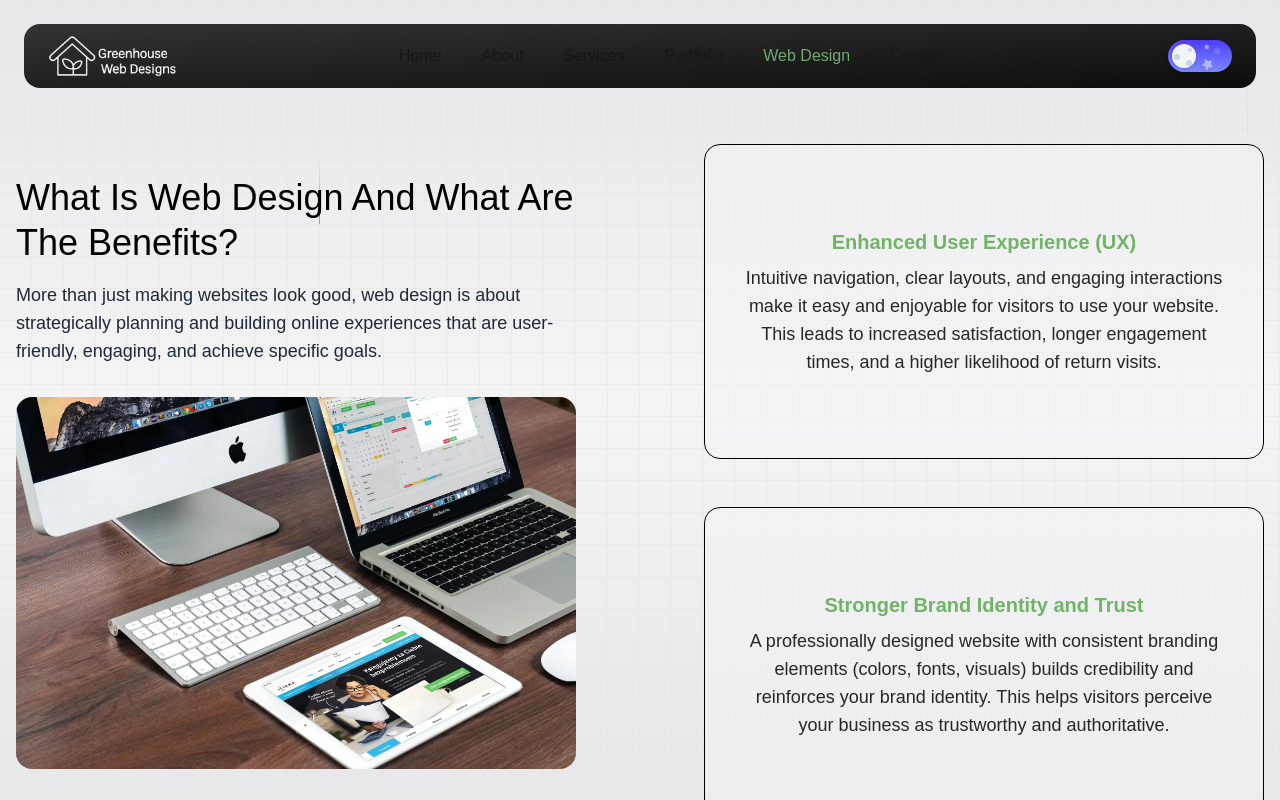
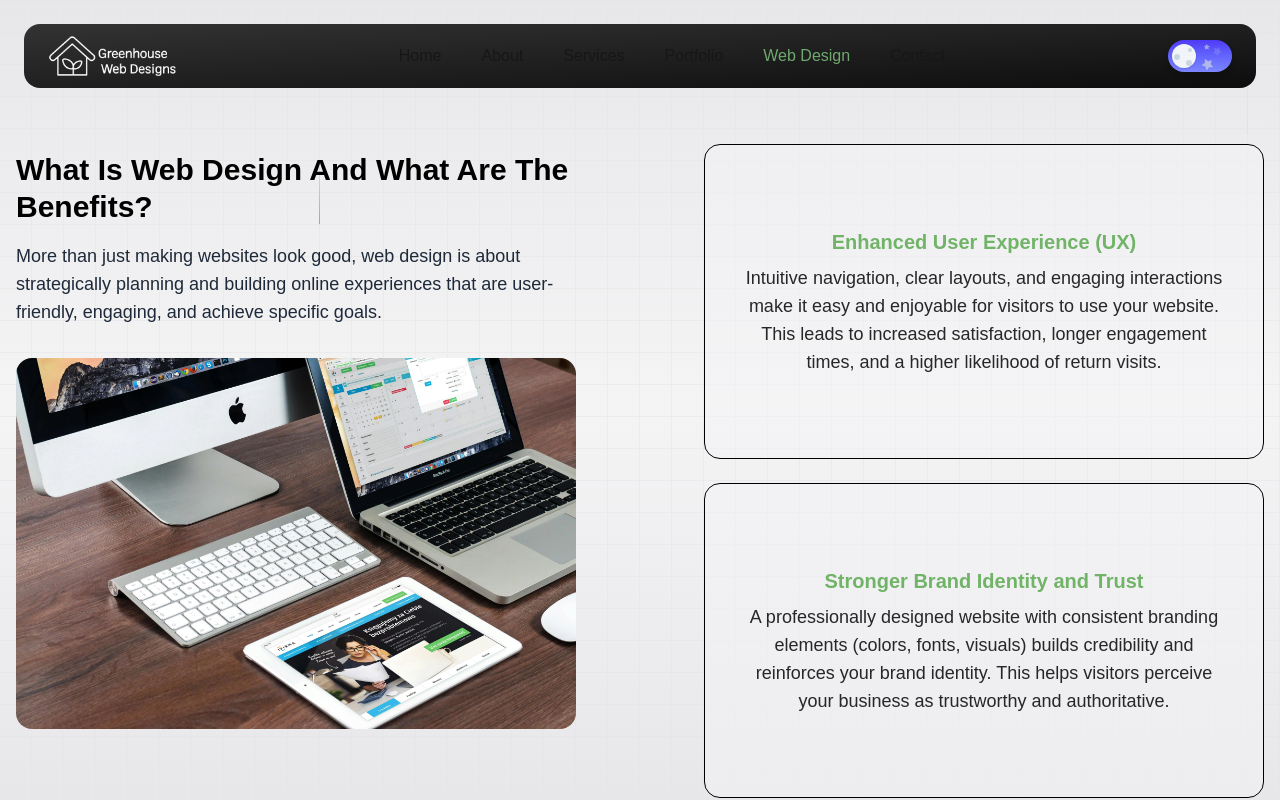
Before and after one commit to jacobadam/greenhousewebdesigns, a Next.js app: page /webdesign in a window 1280 px wide. Shown: the top 800 px of the page. Built offline with nearby package versions, Linux system fonts and the light colour scheme.

Commit message:
update position and style

```diff
--- a/src/app/webdesign/page.jsx
+++ b/src/app/webdesign/page.jsx
@@ -36,14 +36,8 @@ export default function WebDesign() {
     <>
       <div className="relative bg-transparent">
         <div className="relative mx-auto grid h-full w-full max-w-7xl grid-cols-1 gap-12 lg:gap-32 px-4 md:grid-cols-2 md:mb-8">
-          <div
-            className="flex h-fit w-full flex-col justify-center py-12 md:sticky md:top-0 md:h-screen"
-            style={{
-              paddingTop: "clamp(10rem, 10vw, 8rem)",
-              minHeight: "calc(100vh - clamp(4rem, 10vw, 8rem))",
-            }}
-          >
-            <h1 className="mb-4 xl:mt-8 text-4xl font-medium leading-tight text-black dark:text-white">
+          <div className="flex h-fit w-full flex-col justify-center py-12 md:sticky md:top-0 md:h-screen text-center md:text-left">
+            <h1 className="mb-4 mt-20 text-2xl lg:text-3xl font-semibold leading-tight text-black dark:text-white">
               What Is Web Design And What Are The Benefits?
             </h1>
             <p className="text-lg text-gray-800 dark:text-zinc-100">
@@ -75,7 +69,7 @@ const BenefitsCarousel = ({ benefits }) => {
     <div className="relative w-full z-5">
       <div className="sticky top-0 z-2 hidden h-36 w-full bg-transparent md:block" />
 
-      <div ref={ref} className="relative z-0 flex flex-col gap-6 md:gap-12">
+      <div ref={ref} className="relative z-0 flex flex-col gap-6">
         {benefits.map((benefit, index) => (
           <BenefitItem
             key={index}
```
